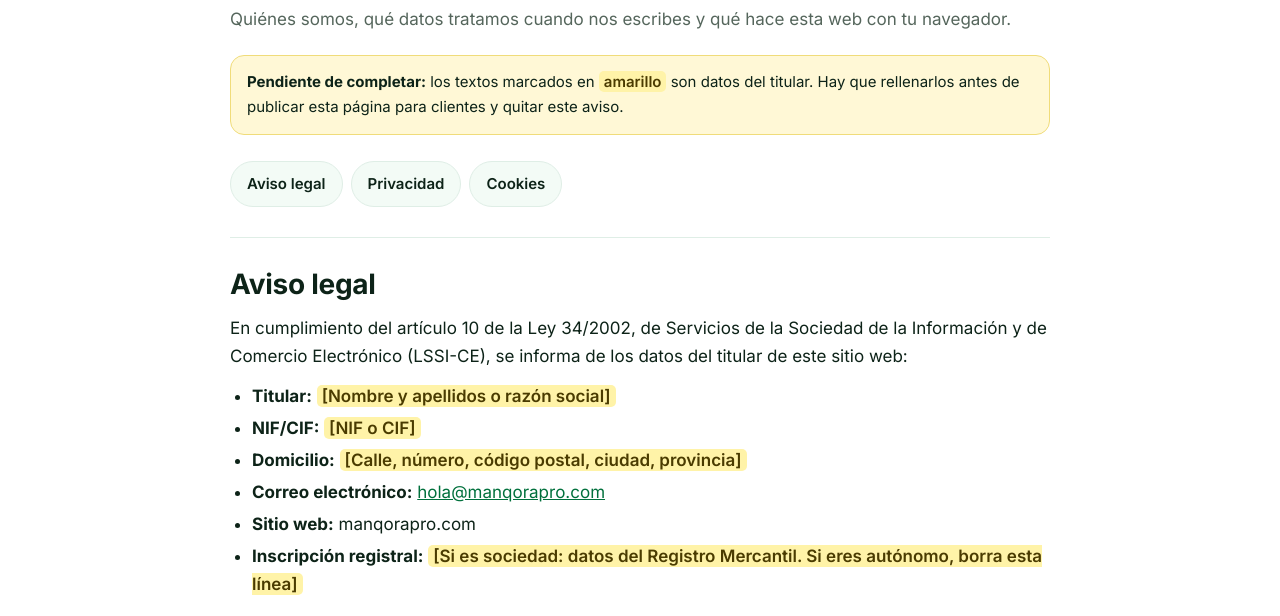
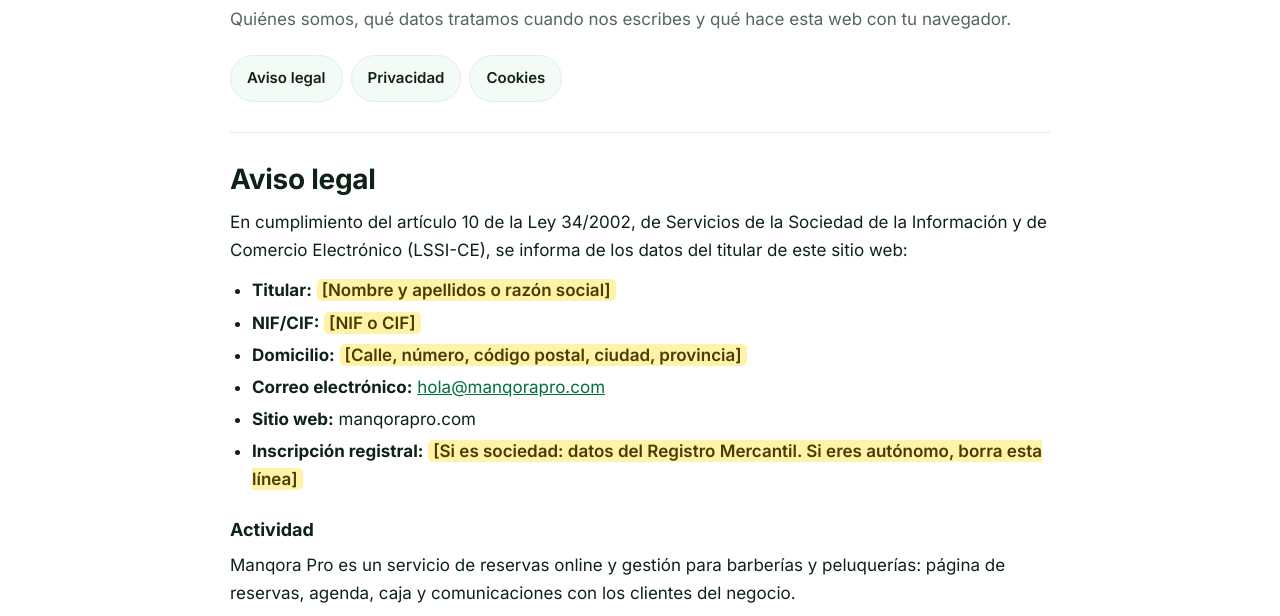
Before and after one commit to ismaelpliegoreina-del/ManqoraPro, a plain HTML site: page legal.html in a window 1280 px wide. Shown: the part 144-760 px from the top of the page. Drawn offline with Linux system fonts and the light colour scheme.

Commit message:
Legal: quitar aviso amarillo de pendiente de completar
Co-Authored-By: Claude Sonnet 5.5 <noreply@anthropic.com>
Claude-Session: https://claude.ai/code/session_01PMQH1z9t7rrrFjMYiFWUSP

```diff
--- a/legal.html
+++ b/legal.html
@@ -51,7 +51,6 @@ footer{border-top:1px solid var(--line);color:var(--mut);font-size:14px;padding:
 <h1>Información legal</h1>
 <p class="lead">Quiénes somos, qué datos tratamos cuando nos escribes y qué hace esta web con tu navegador.</p>
 
-<div class="todo"><b>Pendiente de completar:</b> los textos marcados en <mark>amarillo</mark> son datos del titular. Hay que rellenarlos antes de publicar esta página para clientes y quitar este aviso.</div>
 
 <nav class="tabs" aria-label="Secciones">
   <a href="#aviso">Aviso legal</a>
```
